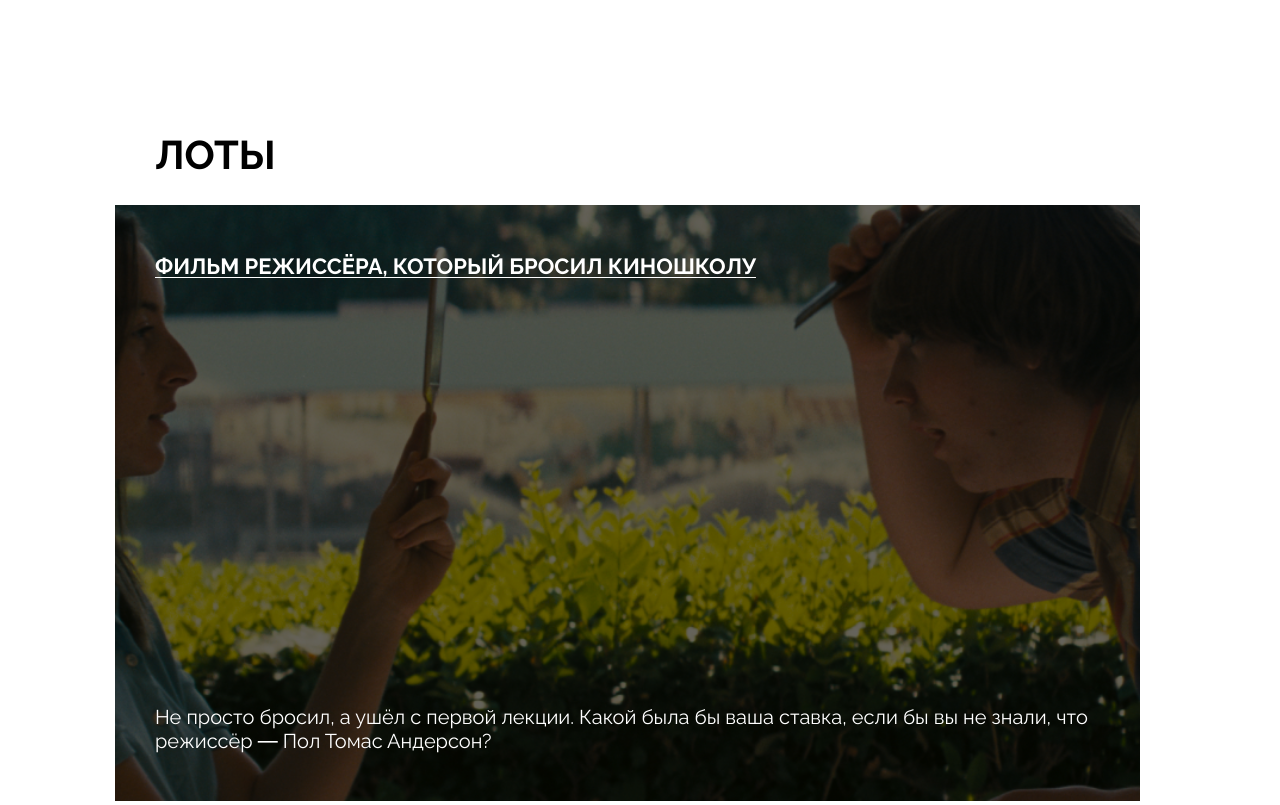
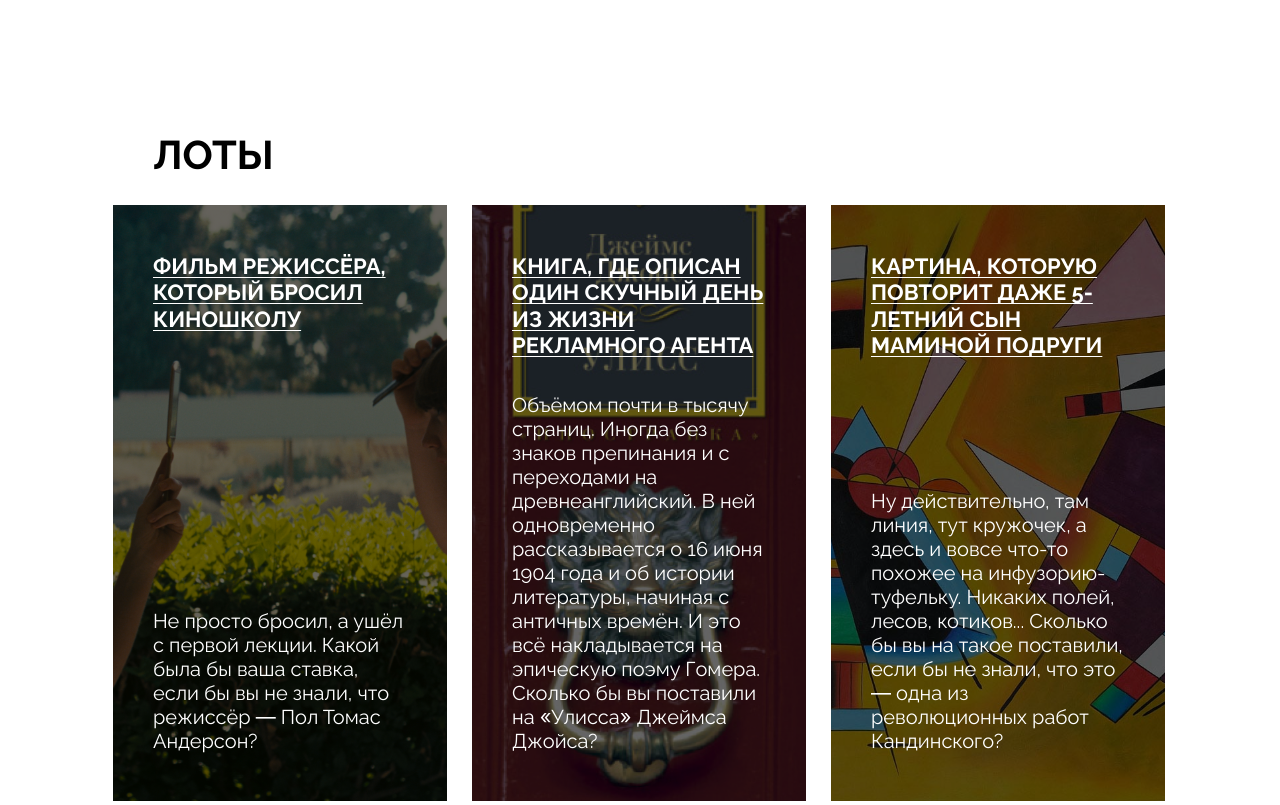
Before and after one commit to ffloaw/ono-tebe-nado-fd, a plain HTML site: page index.html in a window 1280 px wide. Shown: the part 1100-1905 px from the top of the page. Drawn offline with Linux system fonts and the light colour scheme.

Commit message:
After test 2

```diff
--- a/index.html
+++ b/index.html
@@ -99,9 +99,9 @@
               </article>
             </a>
           </li>
-          <li class="lots_card-list-item">
+          <li class="lots_card-list-item card_type_picture">
             <a href="#" class="card-link">
-              <article class="card card_type_picture">
+              <article class="card">
                 <div class="overlay"></div>
                 <h3 class="lots_card_heading">
                   Картина, которую повторит даже 5-летний сын маминой подруги
--- a/styles/lots.css
+++ b/styles/lots.css
@@ -1,6 +1,6 @@
 .lots {
   margin-top: 180px;
-  padding: 0 50px 0 25px;
+  padding-left: 23px;
 }
 
 .lots_heading {
@@ -27,7 +27,7 @@
 
 .lots_card-list-item {
   flex-direction: column;
-  min-width: 334px;
+  width: 334px;
   min-height: 596px;
   background-position: center;
   background-size: cover;
```
